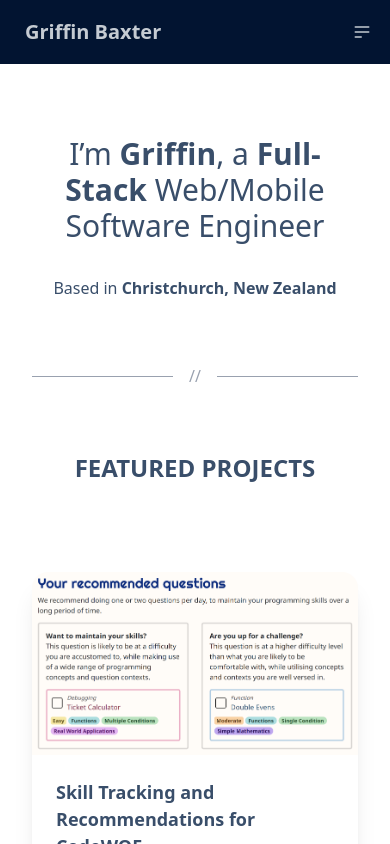
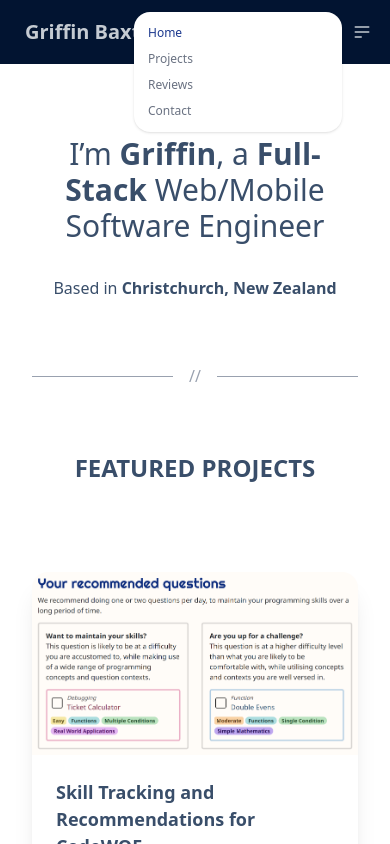
Before and after one commit to GriffinBaxter/GriffinBaxter.com, a Next.js app: page / in a window 390 px wide. Both pictures are taken after a click on the button 362 px from the left and 32 px from the top of the page. Shown: the top 844 px of the page. Built offline with nearby package versions, Linux system fonts and the light colour scheme; no server answers.

Commit message:
Fix navbar on mobile
Didn't open, does now.

```diff
--- a/src/components/navbar.tsx
+++ b/src/components/navbar.tsx
@@ -40,7 +40,10 @@ interface Props {
 
 export default function Navbar({ currentPage }: Props) {
   const links = (
-    <ul className="menu menu-sm rounded-box bg-base-100 max-md:dropdown-content md:menu-horizontal md:menu-md z-1 w-52 px-1 max-md:shadow-sm md:w-auto md:bg-transparent">
+    <ul
+      tabIndex={0}
+      className="dropdown-content menu menu-sm rounded-box bg-base-100 max-md:dropdown-content md:menu-horizontal md:menu-md z-1 w-52 px-1 max-md:shadow-sm md:w-auto md:bg-transparent"
+    >
       {navbarLink(NavigationPage.Home, currentPage)}
       {navbarLink(NavigationPage.Projects, currentPage)}
       {navbarLink(NavigationPage.Reviews, currentPage)}
@@ -56,7 +59,7 @@ export default function Navbar({ currentPage }: Props) {
             Griffin Baxter
           </Link>
         </div>
-        <details className="dropdown dropdown-left flex-none md:hidden">
+        <div className="dropdown dropdown-left flex-none md:hidden">
           <summary
             tabIndex={0}
             role="button"
@@ -78,7 +81,7 @@ export default function Navbar({ currentPage }: Props) {
             </svg>
           </summary>
           {links}
-        </details>
+        </div>
         <div className="flex-none max-md:hidden">{links}</div>
       </div>
     </div>
```
